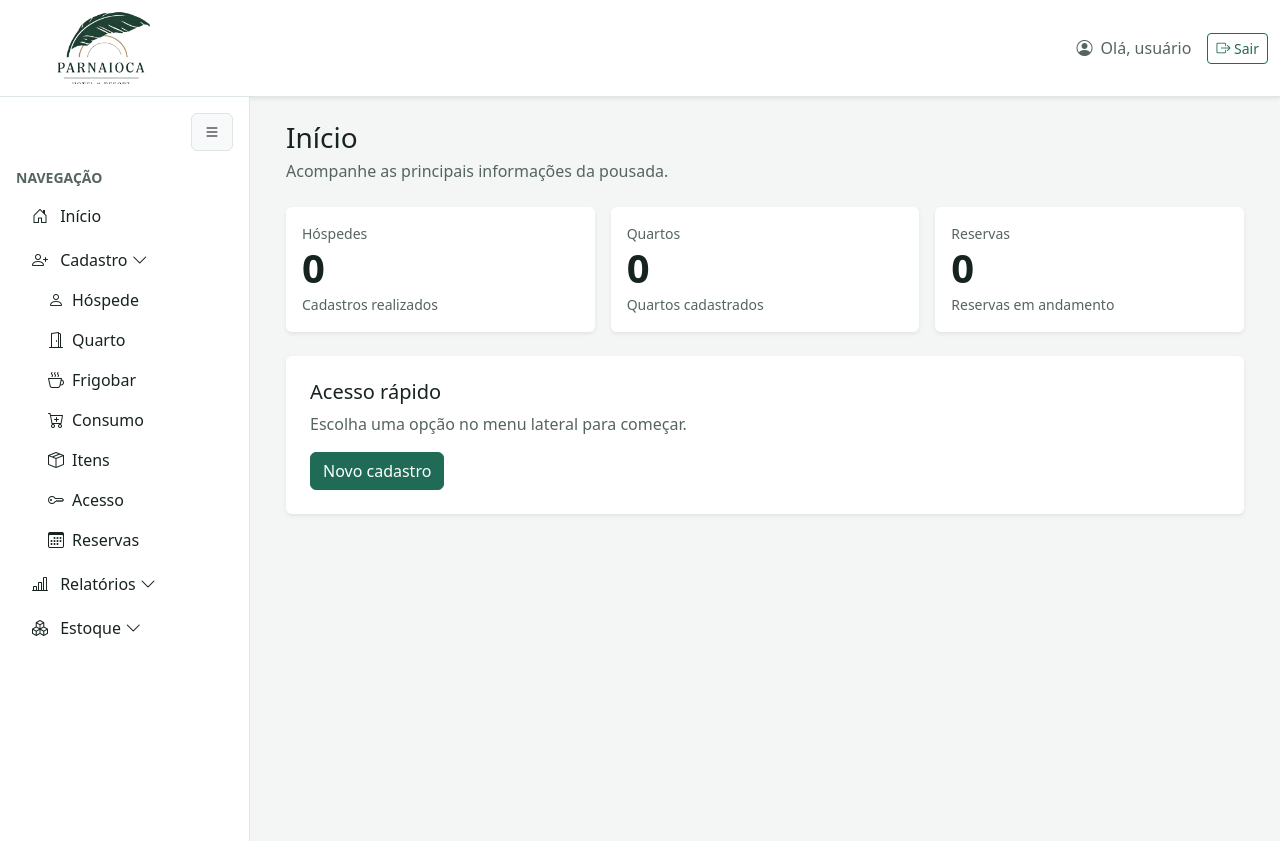
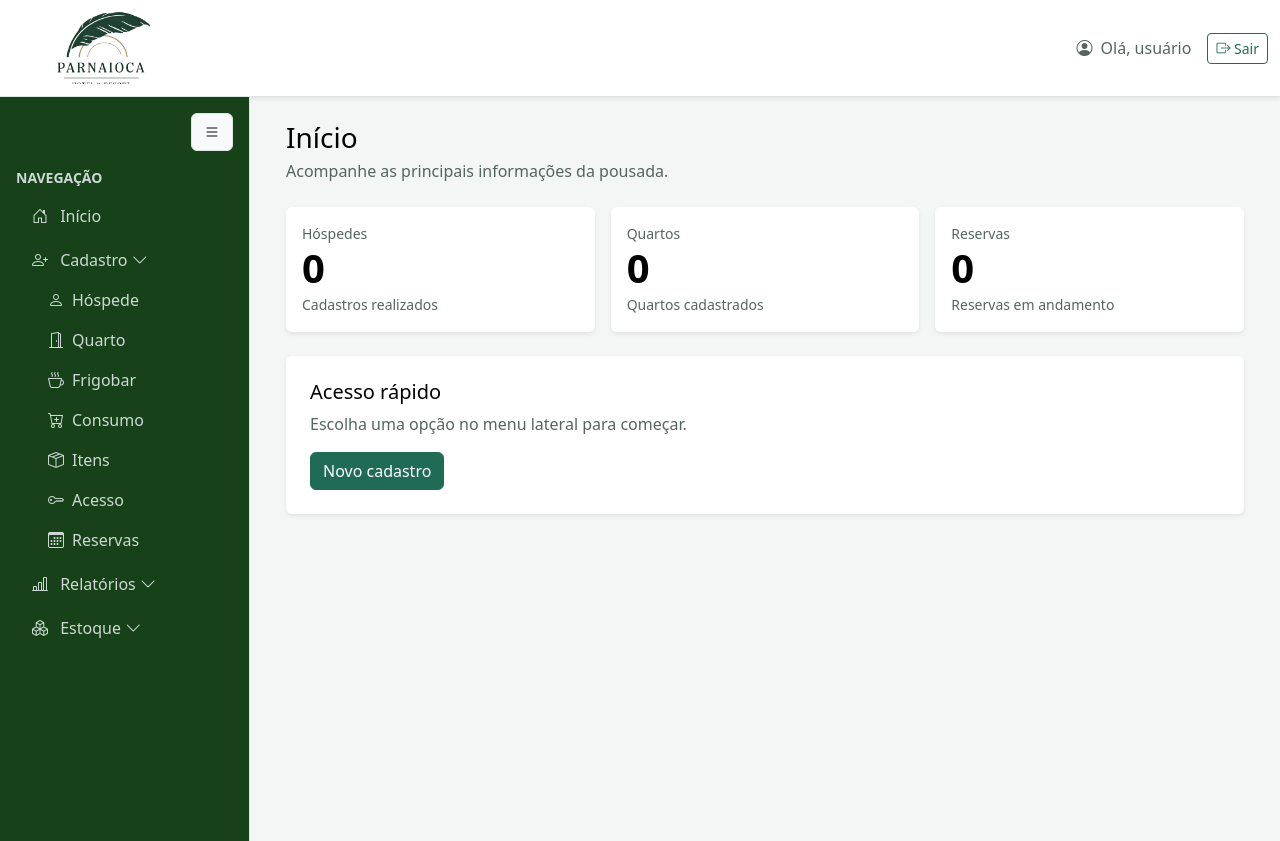
Before and after one commit to LuizMiguel-k1ngm/Parnaioca, a PHP site: page /app/Views/inicio/index.php in a window 1280 px wide. Run offline with PHP 8.4, Linux system fonts and the light colour scheme.

Commit message:
fix: estilização da sidebar

```diff
--- a/app/Assets/css/style.css
+++ b/app/Assets/css/style.css
@@ -7,8 +7,9 @@
   --fundo: #f3f6f4;
   --superficie: #ffffff;
   --borda: #dde6e1;
-  --texto: #16231e;
+  --texto: #000000;
   --texto-suave: #55655e;
+  --texto-sidebar: #cdd8d4;
 
   /* Aliases usados pelos componentes existentes. */
   --brand-950: var(--verde-900);
@@ -16,7 +17,7 @@
   --brand-800: var(--verde-700);
   --brand-700: var(--verde-600);
   --brand-100: var(--verde-100);
-  --brand-050: #eff8f4;
+  --brand-050: #174219;
   --sand-500: var(--areia-500);
   --sand-100: #f8f2e7;
   --ink-900: var(--texto);
@@ -127,6 +128,8 @@ body.bg-light {
   flex: 0 0 250px;
   flex-shrink: 0;
   min-height: calc(100vh - 56px);
+  background-color: var(--brand-050) !important;
+  border-right-color: var(--borda) !important;
   transition:
     width 0.2s ease,
     flex-basis 0.2s ease;
@@ -185,12 +188,12 @@ body.bg-light {
 
 .sidebar-submenu {
   padding-left: 1rem;
-  background-color: var(--surface) !important;
+  background-color: var(--brand-050) !important;
 }
 
 .sidebar-submenu .nav-link {
-  color: var(--ink-900) !important;
-  background-color: var(--surface) !important;
+  color: var(--texto-sidebar) !important;
+  background-color: transparent !important;
 }
 
 .sidebar-submenu .nav-link:hover,
@@ -200,7 +203,7 @@ body.bg-light {
 }
 
 .sidebar .nav-link {
-  color: var(--texto) !important;
+  color: var(--texto-sidebar) !important;
 }
 
 .sidebar .nav-link:hover,
@@ -214,6 +217,14 @@ body.bg-light {
   background-color: var(--verde-100);
   font-weight: 600;
   border-left: 3px solid var(--verde-700);
+}
+
+.sidebar .text-secondary {
+  color: var(--texto-sidebar) !important;
+}
+
+.main-content {
+  color: #000;
 }
 
 .sidebar-collapsed .sidebar-submenu {
```
